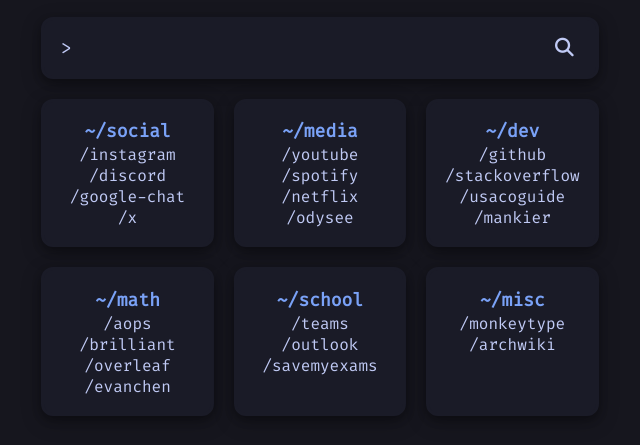
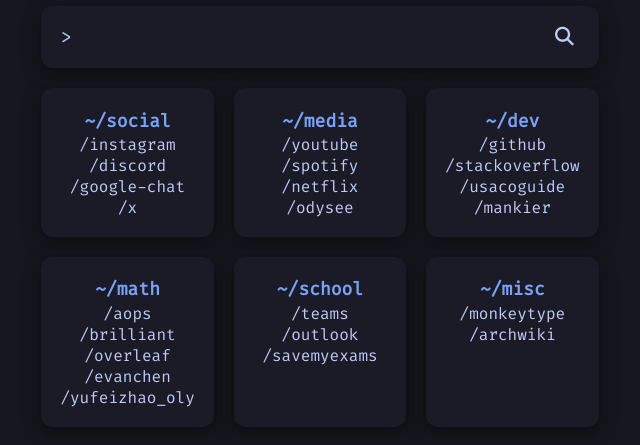
Before and after one commit to lj619/lj619.github.io, a plain HTML site: page index.html in a window 1280 px wide. Shown: the part 301-746 px from the top of the page, without its empty margins (320-960 px from the left). Drawn offline with Linux system fonts and the light colour scheme; a web font is replaced by a local one.

Commit message:
Update index.html

```diff
--- a/index.html
+++ b/index.html
@@ -58,6 +58,7 @@
 					<li><a href = "https://brilliant.org">/brilliant</a></li>
 					<li><a href = "https://overleaf.com">/overleaf</a></li>
 					<li><a href = "https://web.evanchen.cc/">/evanchen</a></li>
+					<li><a href = "https://yufeizhao.com/olympiad/">/yufeizhao_oly</a></li>
 				</ul>
 			</div>
 			<div id = 'school' class = 'section'>
```
